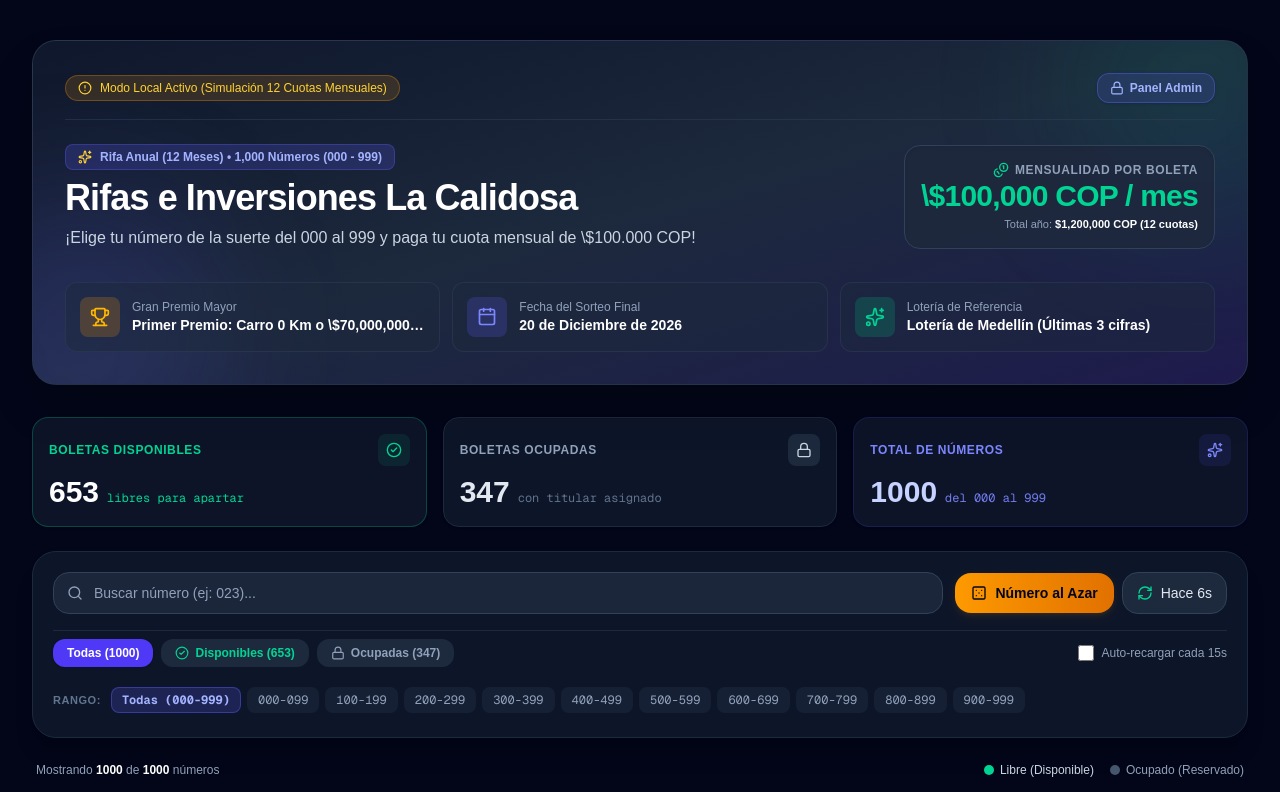
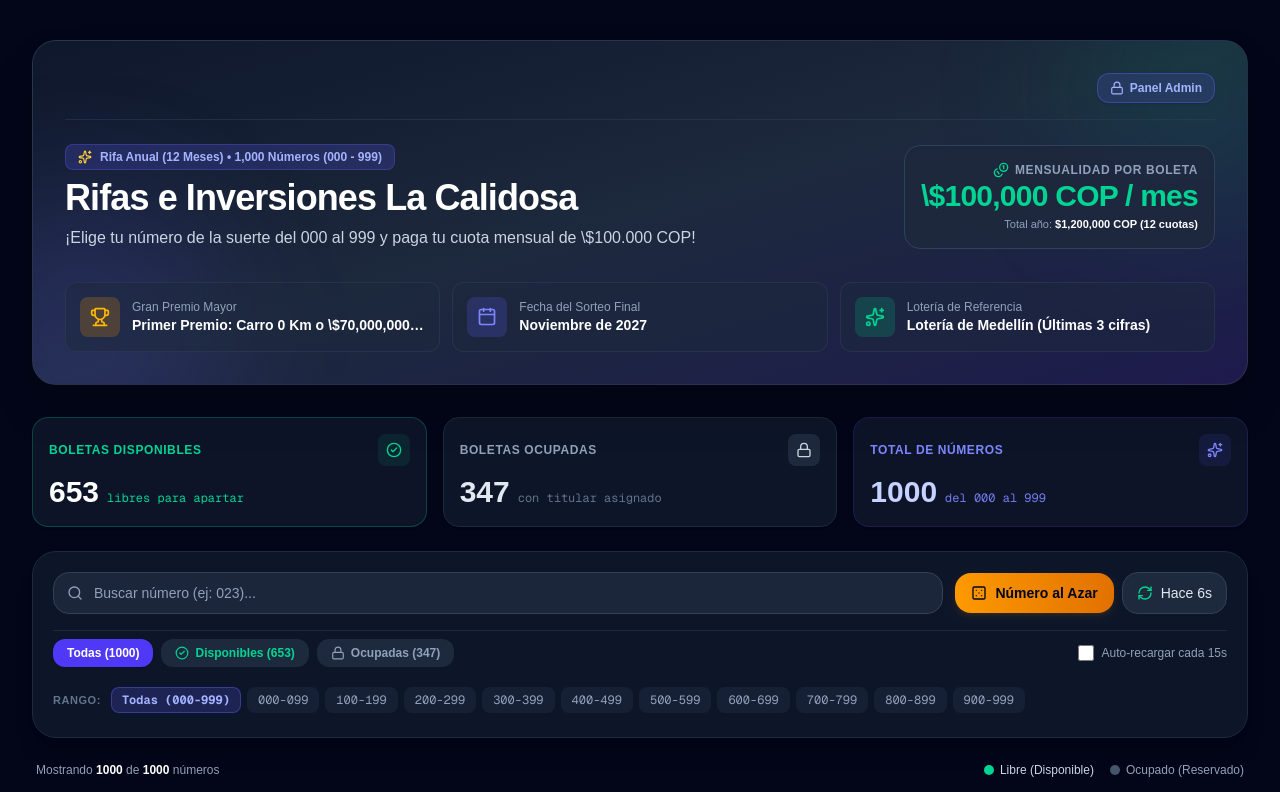
Before and after one commit to XhiroGame/rifa-app, a Next.js app: page / in a window 1280 px wide. Shown: the top 792 px of the page. Built offline with nearby package versions, Linux system fonts and the light colour scheme.

Commit message:
ui: remove Google Sheets connection badge from public header and fix encoding in header texts

```diff
--- a/src/app/api/process-receipt/route.ts
+++ b/src/app/api/process-receipt/route.ts
@@ -83,7 +83,7 @@ export async function POST(request: Request) {
             };
           });
         }
-      } catch {}
+      } catch { }
     }
 
     if (itemsToPay.length === 0) {
@@ -92,7 +92,7 @@ export async function POST(request: Request) {
         try {
           const parsed = JSON.parse(numero);
           numero = parsed[0] || '000';
-        } catch {}
+        } catch { }
       }
       const cleanNum = parseInt(numero, 10).toString().padStart(3, '0');
       itemsToPay = [{ numero: cleanNum, mes: defaultMes }];
--- a/src/app/api/tickets/route.ts
+++ b/src/app/api/tickets/route.ts
@@ -14,9 +14,22 @@ export async function GET() {
     const prize = (!rawPrize || rawPrize.includes(' o ,')) ? 'Primer Premio: Carro 0 Km o $70,000,000 COP' : rawPrize;
 
     const rawSub = process.env.NEXT_PUBLIC_RAFFLE_SUBTITLE || '';
-    const subtitle = (!rawSub || rawSub.includes('de .000') || rawSub.includes('de  000'))
-      ? '¡Elige tu número de la suerte del 000 al 999 y paga tu cuota mensual de $100.000 COP!'
-      : rawSub;
+    const subtitle =
+      !rawSub || rawSub.includes('de .000') || rawSub.includes('de  000') || rawSub.includes('?')
+        ? '¡Elige tu número de la suerte del 000 al 999 y paga tu cuota mensual de $100.000 COP!'
+        : rawSub;
+
+    const rawLottery = process.env.NEXT_PUBLIC_LOTTERY_NAME || '';
+    const lotteryName =
+      !rawLottery || rawLottery.includes('?')
+        ? 'Lotería de Medellín (Últimas 3 cifras)'
+        : rawLottery;
+
+    const rawDraw = process.env.NEXT_PUBLIC_DRAW_DATE || '';
+    const drawDate =
+      !rawDraw || rawDraw.includes('2026') || rawDraw.includes('?')
+        ? 'Noviembre de 2027'
+        : rawDraw;
 
     const rawWa = (process.env.NEXT_PUBLIC_WHATSAPP_NUMBER || '').trim();
     const whatsappNumber = !rawWa || rawWa === '573001234567' ? '573135982641' : rawWa;
@@ -28,8 +41,8 @@ export async function GET() {
       monthlyPrice,
       totalPrice: '$1,200,000 COP (12 cuotas)',
       mesActual: MES_ACTUAL_RIFA,
-      drawDate: process.env.NEXT_PUBLIC_DRAW_DATE || 'Noviembre de 2027',
-      lotteryName: process.env.NEXT_PUBLIC_LOTTERY_NAME || 'Lotería de Medellín (Últimas 3 cifras)',
+      drawDate,
+      lotteryName,
       whatsappNumber,
       isDemo: !isGoogleSheetsConfigured(),
     };
--- a/src/app/page.tsx
+++ b/src/app/page.tsx
@@ -246,7 +246,7 @@ export default function Home() {
       <footer className="mt-16 border-t border-slate-800/80 py-8 text-center text-xs text-slate-500">
         <p className="font-semibold text-slate-400">Rifas e Inversiones La Calidosa</p>
         <p className="mt-1 text-slate-600">
-          Plan 12 Meses (000 al 999) • Cuotas de $100.000 COP • Sincronización en tiempo real vía Google Sheets API v4
+          Plan 12 Meses (000 al 999) • Cuotas de $100.000 COP • Noviembre 2026 - Noviembre 2027
         </p>
         <div className="mt-3">
           <Link
--- a/src/components/Header.tsx
+++ b/src/components/Header.tsx
@@ -18,26 +18,8 @@ export const Header: React.FC<HeaderProps> = ({ config, isDemo }) => {
       <div className="absolute -bottom-24 -left-24 h-72 w-72 rounded-full bg-indigo-500/15 blur-3xl pointer-events-none" />
 
       <div className="relative z-10 flex flex-col gap-6">
-        {/* Top bar with sync status & buttons */}
-        <div className="flex flex-wrap items-center justify-between gap-3 border-b border-slate-700/50 pb-4">
-          <div className="flex items-center gap-2">
-            {isDemo ? (
-              <div className="flex items-center gap-2 rounded-full bg-amber-500/15 px-3 py-1 text-xs font-medium text-amber-300 border border-amber-500/30">
-                <AlertCircle className="h-3.5 w-3.5" />
-                <span>Modo Local Activo (Simulación 12 Cuotas Mensuales)</span>
-              </div>
-            ) : (
-              <div className="flex items-center gap-2 rounded-full bg-emerald-500/15 px-3 py-1 text-xs font-medium text-emerald-300 border border-emerald-500/30">
-                <span className="relative flex h-2 w-2">
-                  <span className="animate-ping absolute inline-flex h-full w-full rounded-full bg-emerald-400 opacity-75"></span>
-                  <span className="relative inline-flex rounded-full h-2 w-2 bg-emerald-500"></span>
-                </span>
-                <CheckCircle2 className="h-3.5 w-3.5" />
-                <span>Conectado a Google Sheets en tiempo real</span>
-              </div>
-            )}
-          </div>
-
+        {/* Top bar with Admin button */}
+        <div className="flex flex-wrap items-center justify-end gap-3 border-b border-slate-700/50 pb-4">
           <div className="flex items-center gap-2">
             <Link
               href="/admin"
```
